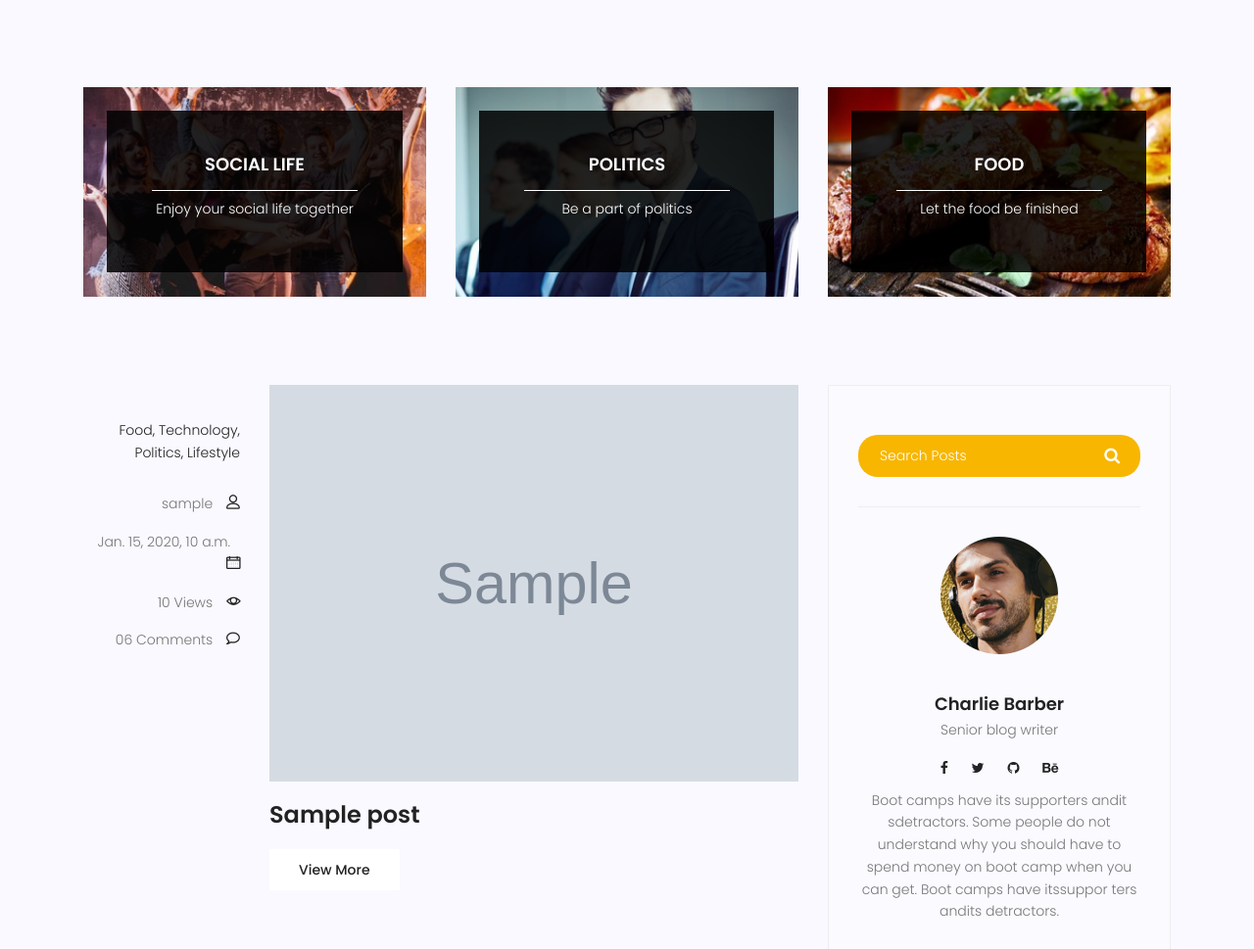
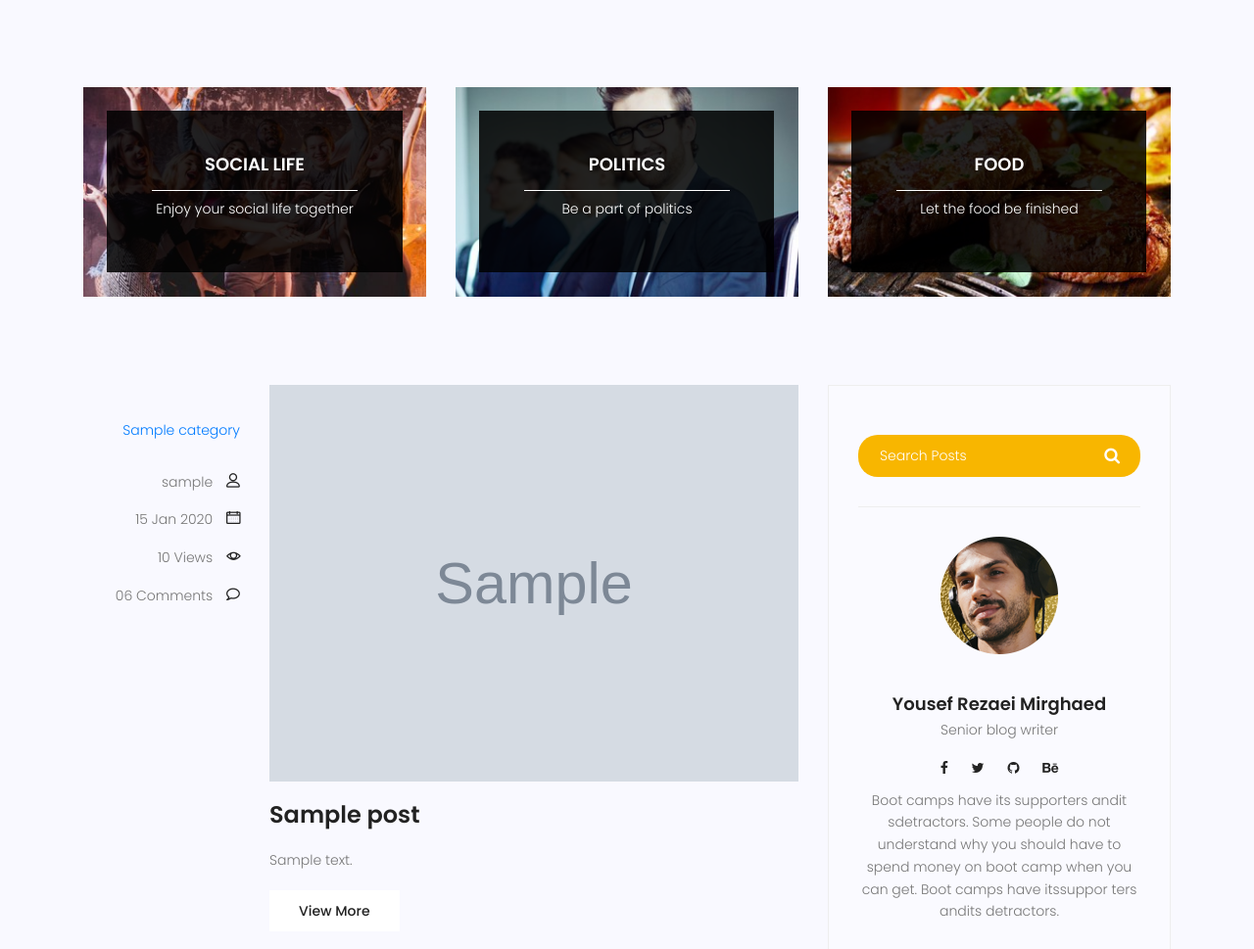
Before and after one commit to yousef-rezaei/Blog, a Django app: page /blog/ in a window 1280 px wide. Shown: the part 689-1658 px from the top of the page at 98% size. Run offline with Django 3.2, Linux system fonts and the light colour scheme; tables that the repository leaves empty hold one stand-in row (values such as "Sample post"); grey boxes marked "Sample" are stand-in pictures; some libraries are stand-ins or nearby versions.

Commit message:
add some models and fields and files
+category
+blog-ads
+blog-writer

```diff
--- a/blog/admin.py
+++ b/blog/admin.py
@@ -1,5 +1,5 @@
 from django.contrib import admin
-from blog.models import Post
+from blog.models import Post, Category
 # Register your models here.
 
 class PostAdmin(admin.ModelAdmin):
@@ -9,4 +9,7 @@ class PostAdmin(admin.ModelAdmin):
     list_filter = ('status',)
     #ordering = ['-created_date']
     search_fields = ['title', 'content']
+
+
+admin.site.register(Category)
 admin.site.register(Post, PostAdmin)
--- a/blog/models.py
+++ b/blog/models.py
@@ -2,6 +2,14 @@ from django.db import models
 from django.contrib.auth.models import User
 
 # Create your models here.
+
+
+class Category(models.Model):
+    name = models.CharField(max_length=255)
+
+
+    def __str__(self):
+        return self.name
 
 class Post(models.Model):
     Image = models.ImageField(upload_to = 'blog/', default = 'blog/default.jpg')
@@ -9,7 +17,7 @@ class Post(models.Model):
     title = models.CharField(max_length=255)
     content = models.TextField()
     # tag
-    #category
+    category = models.ManyToManyField(Category)
     counted_views = models.IntegerField(default=0)
     status = models.BooleanField()
     puplished_date = models.DateTimeField(null=True)
@@ -21,11 +29,3 @@ class Post(models.Model):
 
     def __str__(self):
         return " {} - {} ".format(self.title,self.id)
-
-
-class Category(models.Model):
-    name = models.CharField(max_length=255)
-
-
-    def __str__(self):
-        return self.name
--- /dev/null
+++ b/templates/blog/blog-ads.html
@@ -0,0 +1,6 @@
+{% load static %}
+<div class="single-sidebar-widget ads-widget">
+    <a href="#"
+      ><img class="img-fluid" src="{% static 'img/blog/ads-banner.jpg' %}" alt=""
+    /></a>
+  </div>
--- a/templates/blog/blog-home.html
+++ b/templates/blog/blog-home.html
@@ -1,4 +1,6 @@
+
 {% extends "base.html" %} {% load static %} {% block content %}
+
 <!-- start banner Area -->
 <section class="banner-area relative blog-home-banner" id="home">
   <div class="overlay overlay-bg"></div>
@@ -99,17 +101,16 @@
         <div class="single-post row">
           <div class="col-lg-3 col-md-3 meta-details">
             <ul class="tags">
-              <li><a href="#">Food,</a></li>
-              <li><a href="#">Technology,</a></li>
-              <li><a href="#">Politics,</a></li>
-              <li><a href="#">Lifestyle</a></li>
+            {% for cat in post.category.all %}
+                <a href="#">{{cat.name}}</a> {% if not forloop.last %},{% endif %}
+            {% endfor %}
             </ul>
             <div class="user-details row">
               <p class="user-name col-lg-12 col-md-12 col-6">
                 <a href="#">{{post.author}}</a> <span class="lnr lnr-user"></span>
               </p>
               <p class="date col-lg-12 col-md-12 col-6">
-                <a href="#">{{post.puplished_date}}</a>
+                <a href="#">{{post.puplished_date | date:"d M Y"}}</a>
                 <span class="lnr lnr-calendar-full"></span>
               </p>
               <p class="view col-lg-12 col-md-12 col-6">
@@ -127,7 +128,7 @@
             <a class="posts-title" href="{% url 'blog:single' pid=post.id %}"><h3>{{post.title}}</h3></a
             >
             <p class="excert">
-              {{post.contetn}}
+              {{post.content|truncatechars:200}}
             </p>
             <a href="{% url 'blog:single' pid=post.id %}" class="primary-btn">View More</a>
           </div>
@@ -173,31 +174,12 @@
               <button type="submit"><i class="fa fa-search"></i></button>
             </form>
           </div>
-          <div class="single-sidebar-widget user-info-widget">
-            <img src="{% static 'img/blog/user-info.png' %}" alt="" />
-            <a href="#"><h4>Charlie Barber</h4></a>
-            <p>Senior blog writer</p>
-            <ul class="social-links">
-              <li>
-                <a href="#"><i class="fa fa-facebook"></i></a>
-              </li>
-              <li>
-                <a href="#"><i class="fa fa-twitter"></i></a>
-              </li>
-              <li>
-                <a href="#"><i class="fa fa-github"></i></a>
-              </li>
-              <li>
-                <a href="#"><i class="fa fa-behance"></i></a>
-              </li>
-            </ul>
-            <p>
-              Boot camps have its supporters andit sdetractors. Some people do
-              not understand why you should have to spend money on boot camp
-              when you can get. Boot camps have itssuppor ters andits
-              detractors.
-            </p>
-          </div>
+
+          {% include 'blog/blog-writer.html' %}
+
+
+
+
           <div class="single-sidebar-widget popular-post-widget">
             <h4 class="popular-title">Popular Posts</h4>
             <div class="popular-post-list">
@@ -241,11 +223,10 @@
               </div>
             </div>
           </div>
-          <div class="single-sidebar-widget ads-widget">
-            <a href="#"
-              ><img class="img-fluid" src="{% static 'img/blog/ads-banner.jpg' %}" alt=""
-            /></a>
-          </div>
+
+          {% include 'blog/blog-ads.html' %}
+
+
           <div class="single-sidebar-widget post-category-widget">
             <h4 class="category-title">Post Catgories</h4>
             <ul class="cat-list">
--- /dev/null
+++ b/templates/blog/blog-writer.html
@@ -0,0 +1,26 @@
+{% load static %}
+<div class="single-sidebar-widget user-info-widget">
+    <img src="{% static 'img/blog/user-info.png' %}" alt="" />
+    <a href="#"><h4>Yousef Rezaei Mirghaed</h4></a>
+    <p>Senior blog writer</p>
+    <ul class="social-links">
+      <li>
+        <a href="#"><i class="fa fa-facebook"></i></a>
+      </li>
+      <li>
+        <a href="#"><i class="fa fa-twitter"></i></a>
+      </li>
+      <li>
+        <a href="#"><i class="fa fa-github"></i></a>
+      </li>
+      <li>
+        <a href="#"><i class="fa fa-behance"></i></a>
+      </li>
+    </ul>
+    <p>
+      Boot camps have its supporters andit sdetractors. Some people do
+      not understand why you should have to spend money on boot camp
+      when you can get. Boot camps have itssuppor ters andits
+      detractors.
+    </p>
+  </div>
```
Also changed, not shown: templates/blog/blog-single.html (+10 -30 lines), blog/migrations/0006_auto_20230507_0043.py (added).
